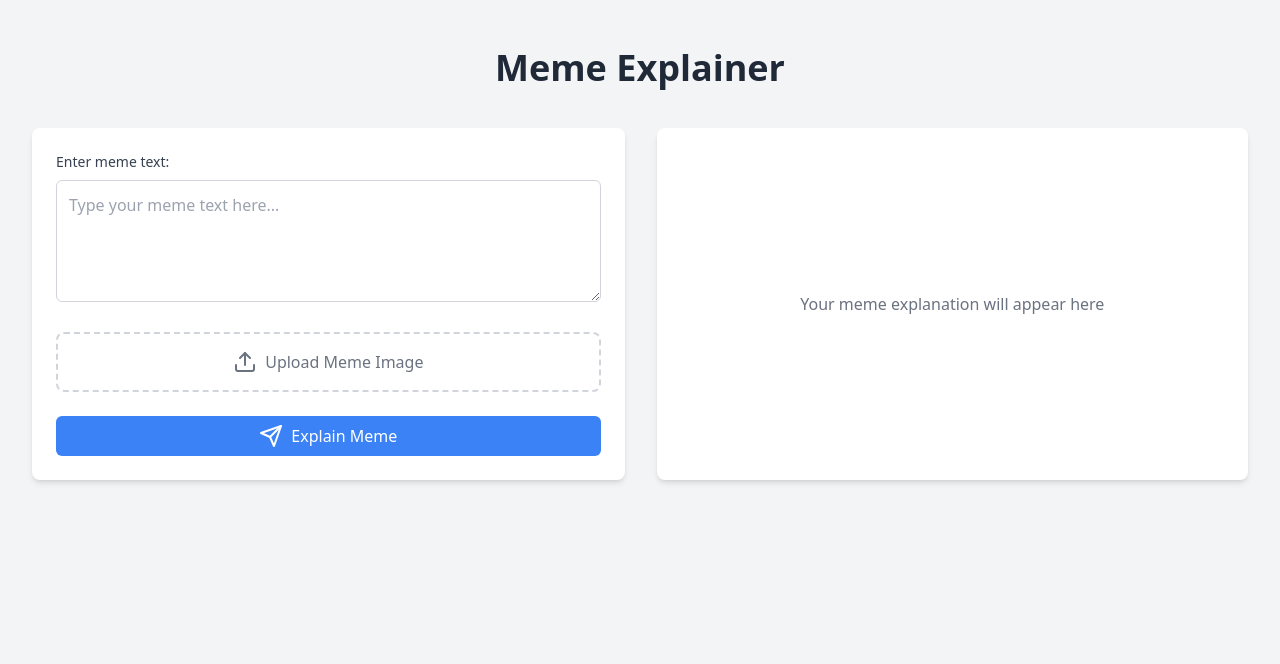
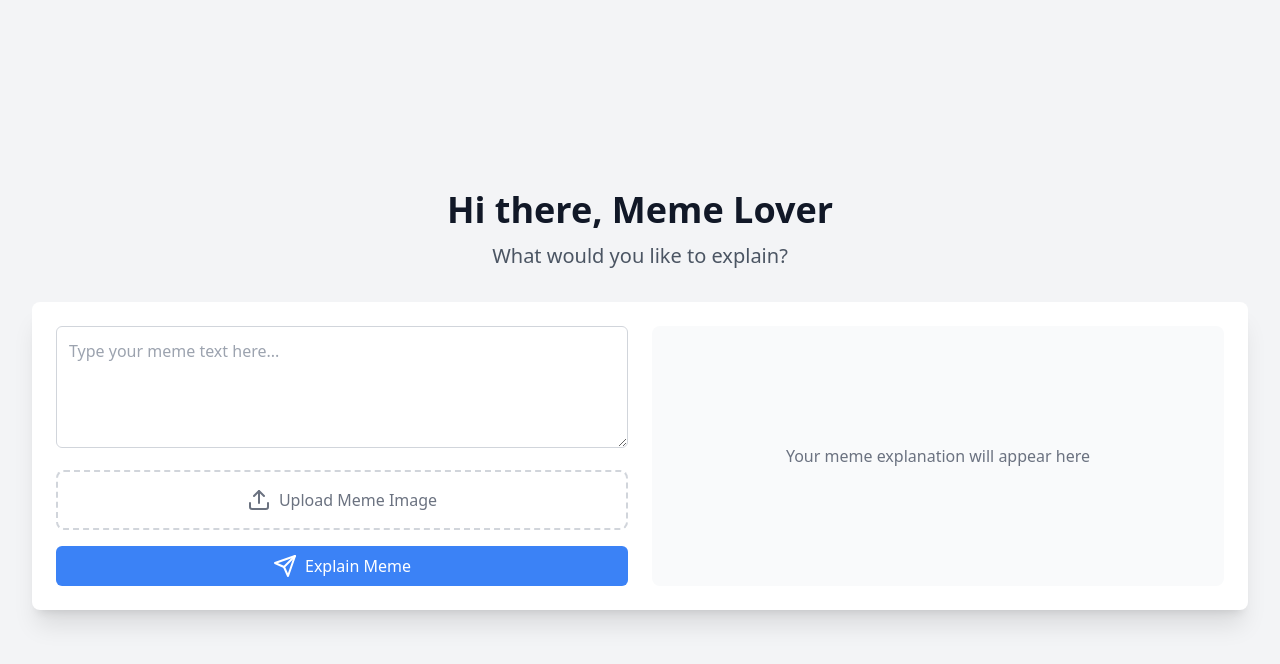
Before and after one commit to fergarciadlc/meme-explainer, a React (Create React App) app in the folder frontend/: page / in a window 1280 px wide. Shown: the top 664 px of the page. Built offline with nearby package versions, Linux system fonts and the light colour scheme.

Commit message:
centered version of cards

```diff
--- a/frontend/src/MemeExplainer.js
+++ b/frontend/src/MemeExplainer.js
@@ -10,7 +10,7 @@ const TypewriterEffect = ({ text }) => {
       const timer = setTimeout(() => {
         setDisplayedText((prevText) => prevText + text[index]);
         setIndex((prevIndex) => prevIndex + 1);
-      }, 7);
+      }, 6);
 
       return () => clearTimeout(timer);
     }
@@ -81,14 +81,17 @@ const MemeExplainer = () => {
   };
 
   return (
-    <div className="min-h-screen bg-gray-100 py-12 px-4 sm:px-6 lg:px-8">
-      <div className="max-w-7xl mx-auto">
-        <h1 className="text-4xl font-bold text-center mb-10 text-gray-800">Meme Explainer</h1>
+    <div className="min-h-screen bg-gray-100 flex items-center justify-center py-12 px-4 sm:px-6 lg:px-8">
+      <div className="max-w-7xl w-full space-y-8">
+        <div className="text-center">
+          <h1 className="text-4xl font-bold text-gray-900">Hi there, Meme Lover</h1>
+          <p className="mt-3 text-xl text-gray-600">What would you like to explain?</p>
+        </div>
 
-        <div className="flex flex-col lg:flex-row gap-8">
-          <div className="w-full lg:w-1/2 bg-white rounded-lg shadow-md p-6">
-            <div className="mb-6">
-              <label className="block text-sm font-medium text-gray-700 mb-2">Enter meme text:</label>
+        <div className="bg-white shadow-xl rounded-lg overflow-hidden">
+          <div className="p-6 space-y-6">
+            <div className="flex flex-col lg:flex-row gap-6">
+              <div className="w-full lg:w-1/2 space-y-4">
                 <textarea
                   className="w-full p-3 border border-gray-300 rounded-md focus:ring-2 focus:ring-blue-500 focus:border-blue-500"
                   rows={4}
@@ -96,18 +99,15 @@ const MemeExplainer = () => {
                   onChange={(e) => setMemeText(e.target.value)}
                   placeholder="Type your meme text here..."
                 />
-            </div>
 
-            <div className="mb-6">
                 <label className="flex items-center justify-center w-full p-4 border-2 border-dashed border-gray-300 rounded-lg cursor-pointer hover:border-blue-500 transition-colors">
                   <input type="file" className="hidden" onChange={handleImageUpload} accept="image/*" />
                   <Upload className="mr-2 text-gray-500" />
                   <span className="text-gray-500">Upload Meme Image</span>
                 </label>
-            </div>
 
                 {imagePreview && (
-              <div className="mb-6">
+                  <div className="mt-4">
                     <img src={imagePreview} alt="Uploaded meme" className="max-w-full h-auto rounded-lg" />
                   </div>
                 )}
@@ -127,26 +127,34 @@ const MemeExplainer = () => {
                   )}
                   {isLoading ? 'Explaining...' : 'Explain Meme'}
                 </button>
-
-            {error && (
-              <div className="mt-4 p-3 bg-red-100 border border-red-400 text-red-700 rounded">
-                {error}
-              </div>
-            )}
               </div>
 
               <div className="w-full lg:w-1/2">
                 {explanation ? (
-              <div className="bg-white rounded-lg shadow-md p-6 h-full">
-                <h2 className="text-xl font-semibold mb-4 text-gray-800">Explanation:</h2>
+                  <div className="bg-gray-50 rounded-lg p-4 h-full">
+                    <h2 className="text-xl font-semibold mb-2 text-gray-800">Explanation:</h2>
                     <TypewriterEffect text={explanation} />
                   </div>
                 ) : (
-              <div className="bg-white rounded-lg shadow-md p-6 h-full flex items-center justify-center">
+                  <div className="bg-gray-50 rounded-lg p-4 h-full flex items-center justify-center">
                     <p className="text-gray-500 text-center">Your meme explanation will appear here</p>
                   </div>
                 )}
               </div>
+            </div>
+          </div>
+
+          {error && (
+            <div className="bg-red-100 border-t-4 border-red-500 rounded-b text-red-900 px-4 py-3 shadow-md" role="alert">
+              <div className="flex">
+                <div className="py-1"><svg className="fill-current h-6 w-6 text-red-500 mr-4" xmlns="http://www.w3.org/2000/svg" viewBox="0 0 20 20"><path d="M2.93 17.07A10 10 0 1 1 17.07 2.93 10 10 0 0 1 2.93 17.07zm12.73-1.41A8 8 0 1 0 4.34 4.34a8 8 0 0 0 11.32 11.32zM9 11V9h2v6H9v-4zm0-6h2v2H9V5z"/></svg></div>
+                <div>
+                  <p className="font-bold">Error</p>
+                  <p className="text-sm">{error}</p>
+                </div>
+              </div>
+            </div>
+          )}
         </div>
       </div>
     </div>
```
Lines whose indentation alone changed are shown as unchanged.
